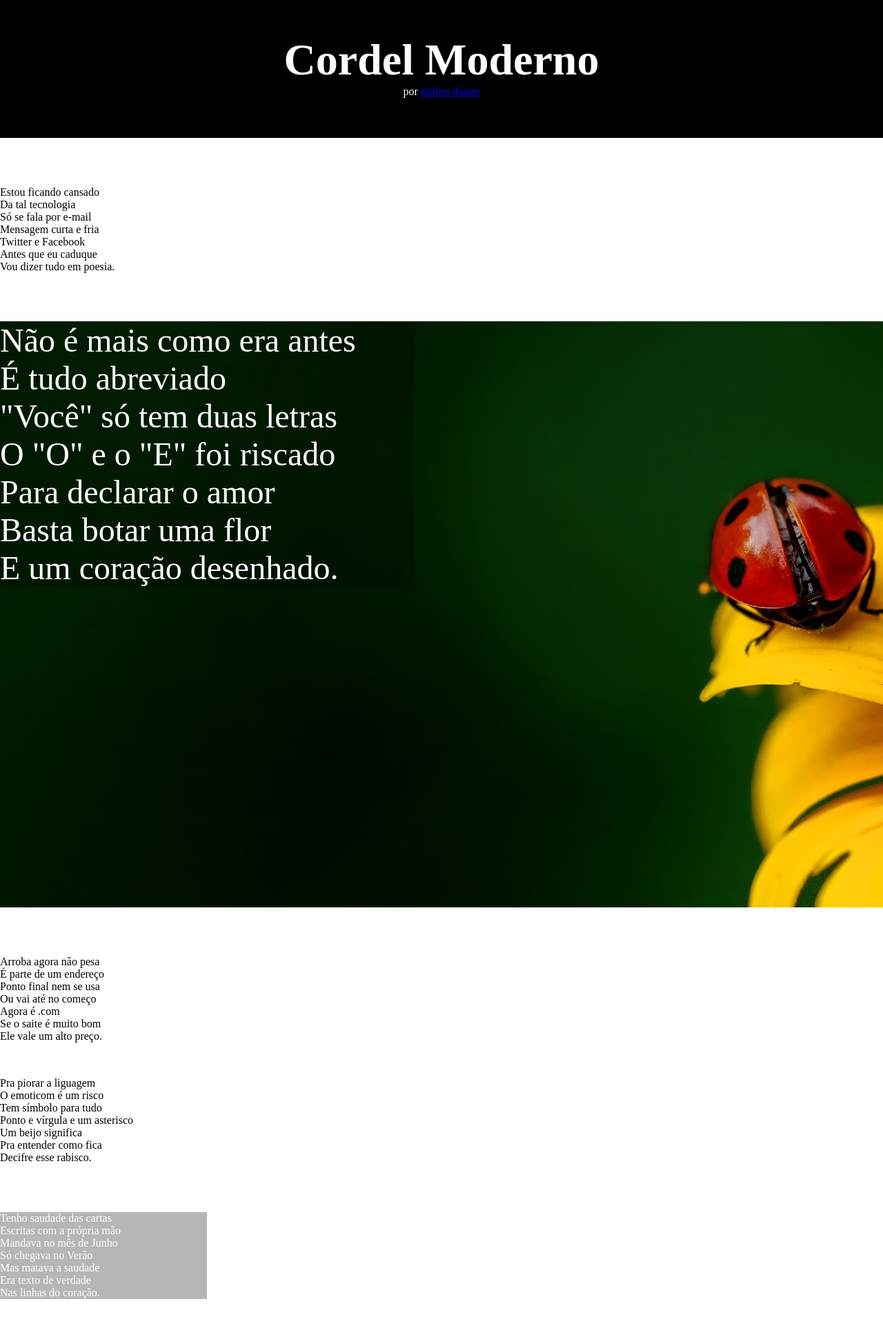
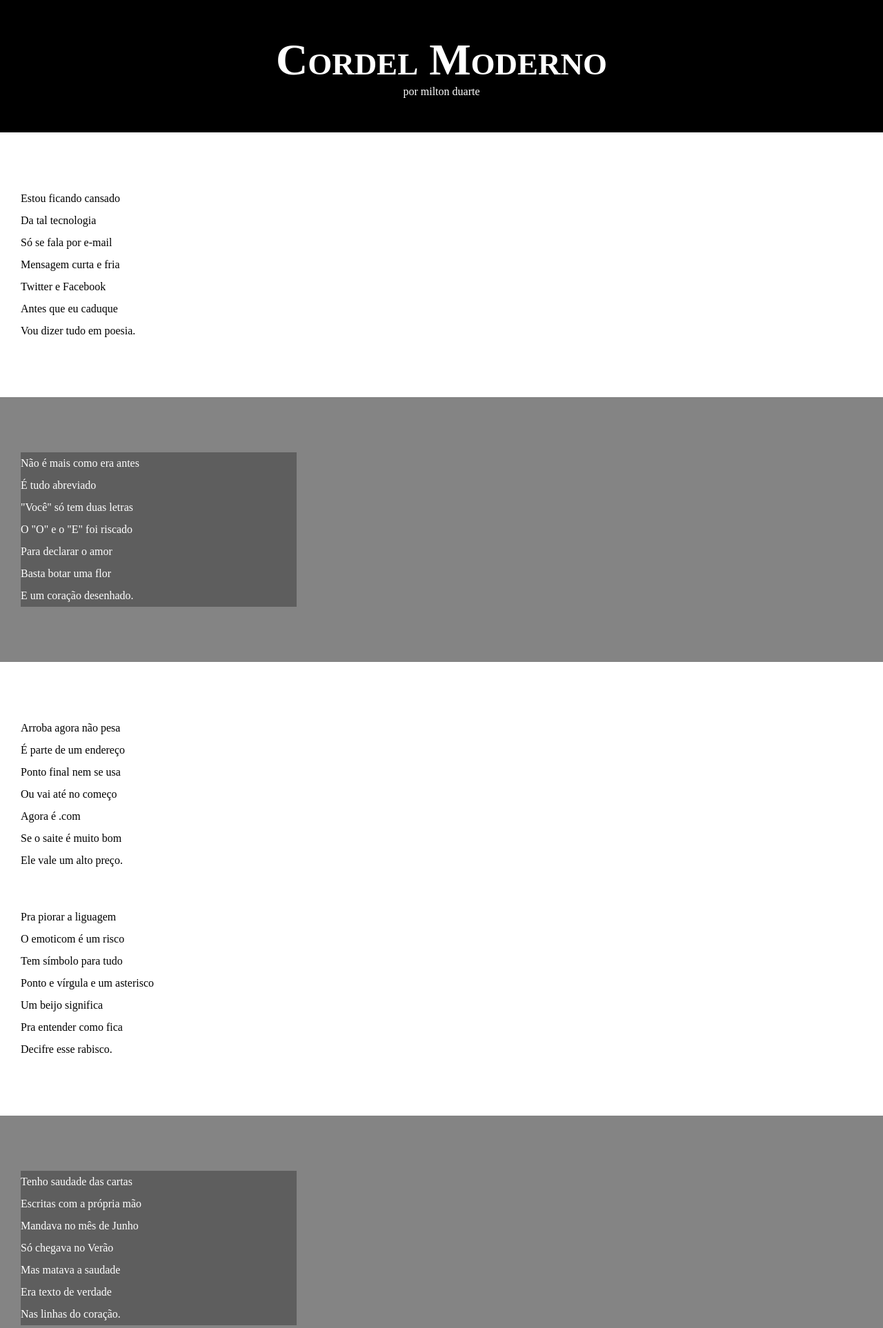
Before and after one commit to robertoalvs/new-revis-o-html-css3, a PHP site: page /desafio012/index.html in a window 1280 px wide. Shown: the top 1926 px of the page at 69% size. Run offline with PHP 8.4, Linux system fonts and the light colour scheme.

Commit message:
atualizado

```diff
--- a/modulo3/desafio012/index.html
+++ b/modulo3/desafio012/index.html
@@ -18,7 +18,7 @@
 
             </header>
 
-            <section class="sessao1">
+            <section class="sessao1 normal">
 
                 <p>Estou ficando cansado <br>
                     Da tal tecnologia <br>
@@ -31,7 +31,7 @@
 
             </section>
 
-            <section class="sessao2">
+            <section class="sessao2 imagem">
 
                 <p>Não é mais como era antes <br>
                     É tudo abreviado <br>
@@ -45,7 +45,7 @@
 
             </section>
 
-            <section class="sessao3">
+            <section class="sessao3 normal">
 
                 <p class="paragrafo3">Arroba agora não pesa <br>
                     É parte de um endereço <br>
@@ -69,7 +69,7 @@
 
             </section>
 
-            <section class="sessao4">
+            <section class="sessao4 imagem">
 
                 <p>Tenho saudade das cartas <br>
                     Escritas com a própria mão <br>
@@ -83,7 +83,7 @@
 
             </section>
 
-            <section class="sessao5">
+            <section class="sessao5 normal">
 
                 <p class="paragrafo4">Agora, escrevo e envio <br>
                     Chegando na mesma hora <br>
--- a/modulo3/desafio012/style.css
+++ b/modulo3/desafio012/style.css
@@ -6,16 +6,23 @@
     margin: 0px;
     padding: 0px;
 }
+html, body {
+
+    min-height: 100vh;
+    background-color: darkgray;
+}
+
 
 main {
 
-    width: 100vw;
+    min-height:  100vh;
 }
+
+
 header {
 
     background-color: black;
-    width: 100vw;
-    height: 200px;
+
 }
 
 h1 {
@@ -25,6 +32,7 @@ h1 {
     font-size: 4em;
     padding-top: 50PX;
     font-weight: bold;
+    font-variant: small-caps;
 }
 
 header >p {
@@ -32,80 +40,46 @@ header >p {
     text-transform: lowercase;
     text-align: center;
     color: white;
+    padding-bottom: 50px;
 }
 
 
-   .sessao1 {
+a {
+    color: white;
+    text-decoration: none;
+}
 
-    width: 300px;
-    margin: 70px 0px 70px 0px;
+
+
+/* ==================== */
+
+   .normal {
+
+    background-color: white;
+    color: black;
    }
 
-   .sessao1 > p {
+   .imagem {
 
+   background-color: rgba(0, 0, 0, 0.219);
+   color: white;
 
    }
 
+   .imagem > p {
 
-
-   .sessao2 {
-    height: 850px;
-    margin: 70px 0px 70px 0px;
     background-color: rgba(0, 0, 0, 0.288);
-    color: white;
-    background-image: url(../desafio012/imagens/background001.jpg);
-    background-position: center left;
-    background-attachment: fixed;
+    width: 400px;
    }
 
-   .sessao2 > p {
-    background-color: rgba(0, 0, 0, 0.24);
-    width: 600px;
-    font-size: 3em;
-    text-align: justify;
+   section {
+
+    padding-top: 10vh;
+    padding-bottom: 10vh;
+    line-height: 2em;
+    padding-left: 30px;
 
    }
-
-
-   .sessao3 {
-
-    width: 300px;
-    margin: 70px 0px 70px 0px;
-   }
-
-   .sessao3 > p {
-
-
-   }
-
-
-   .sessao4 {
-
-    width: 300px;
-    margin: 70px 0px 70px 0px;
-    background-color: rgba(0, 0, 0, 0.288);
-    color: white;
-   }
-
-   .sessao4 > p {
-
-
-   }
-
-
-
-   .sessao5 {
-
-    width: 300px;
-    margin: 70px 0px 70px 0px;;
-   }
-
-   .sessao5 > p {
-
-
-   }
-
-
 
    .paragrafo3, .paragrafo4 {
 
```
